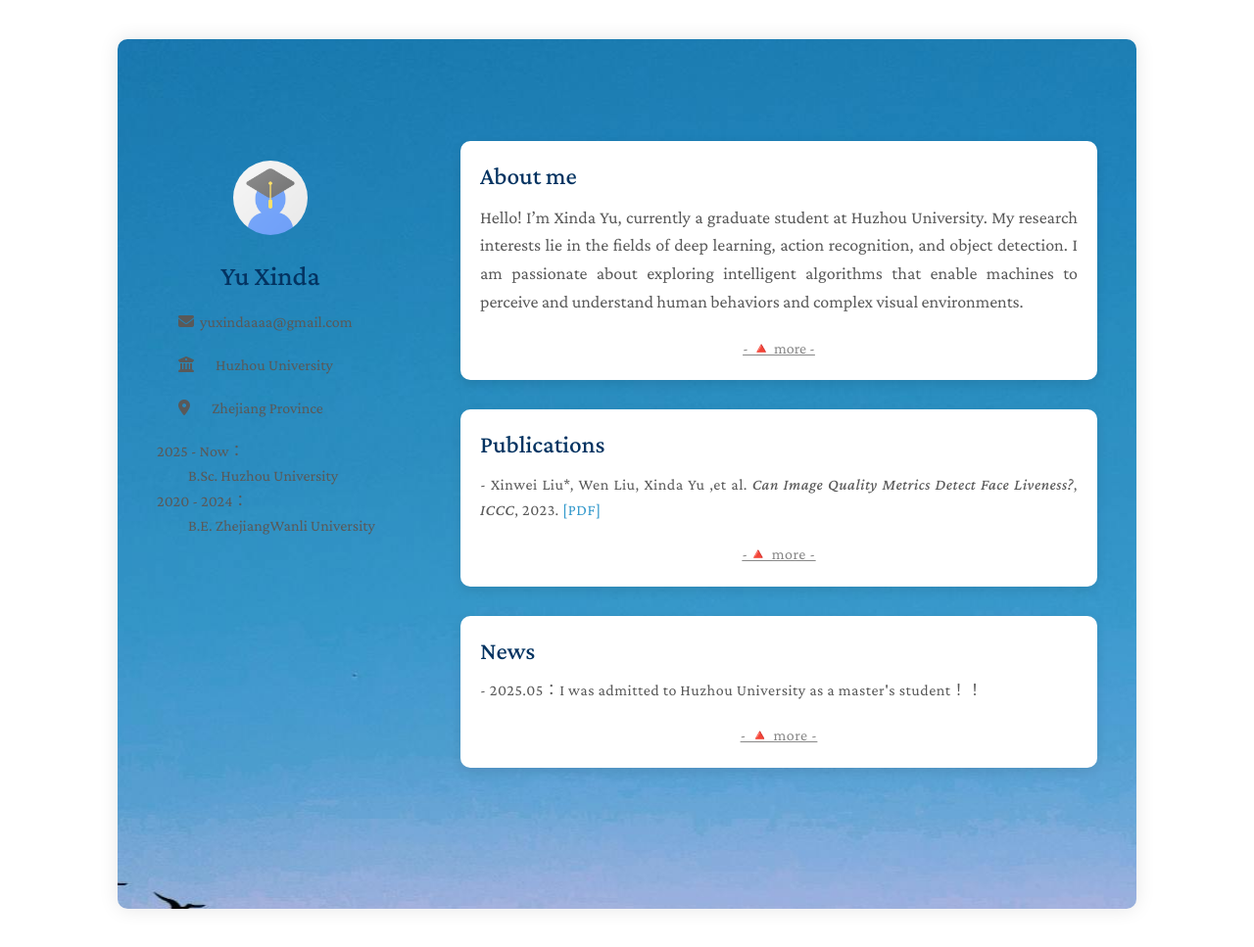
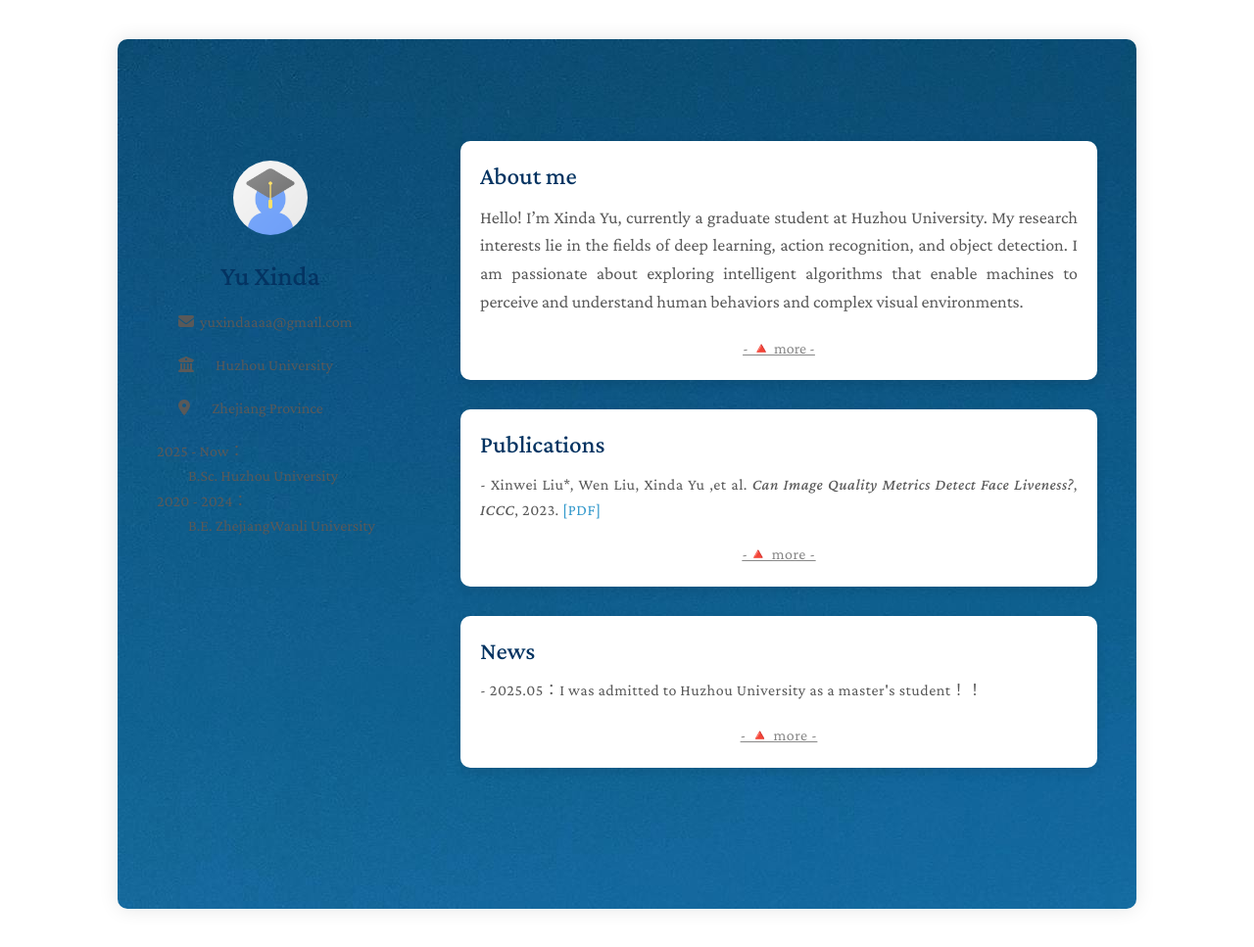
Before and after one commit to Yu-Xinda/Yu.github.io, a Jekyll site: the page built from index.md, in a window 1280 px wide and 968 px high. Shown: the whole window at 98% size. Built offline with Jekyll 4.4.1, drawn with Linux system fonts in a browser that asks for light colours; a style sheet for code colours, icons or effects is not loaded.

Commit message:
Update homepage.html

```diff
--- a/_layouts/homepage.html
+++ b/_layouts/homepage.html
@@ -53,7 +53,7 @@
         max-width: 960px;
         width: 100%;
 /*         用图片当背景 */
-        background: url('{{ site.background.site }}') no-repeat center center fixed;
+        background: url('{{ site.background.site }}') repeat;
 /*         用纯色当背景 */
 /*         background-color:	#e6f0ff;  */
         padding: 40px;
```
